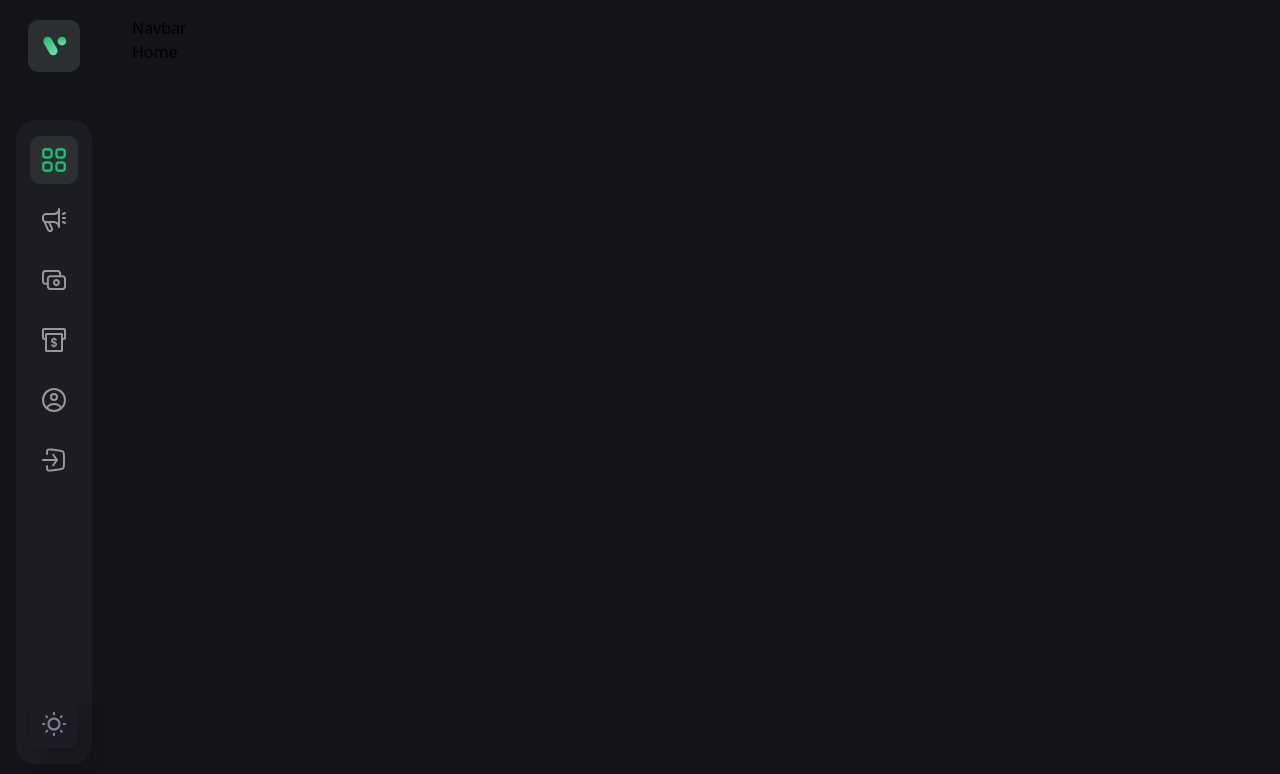
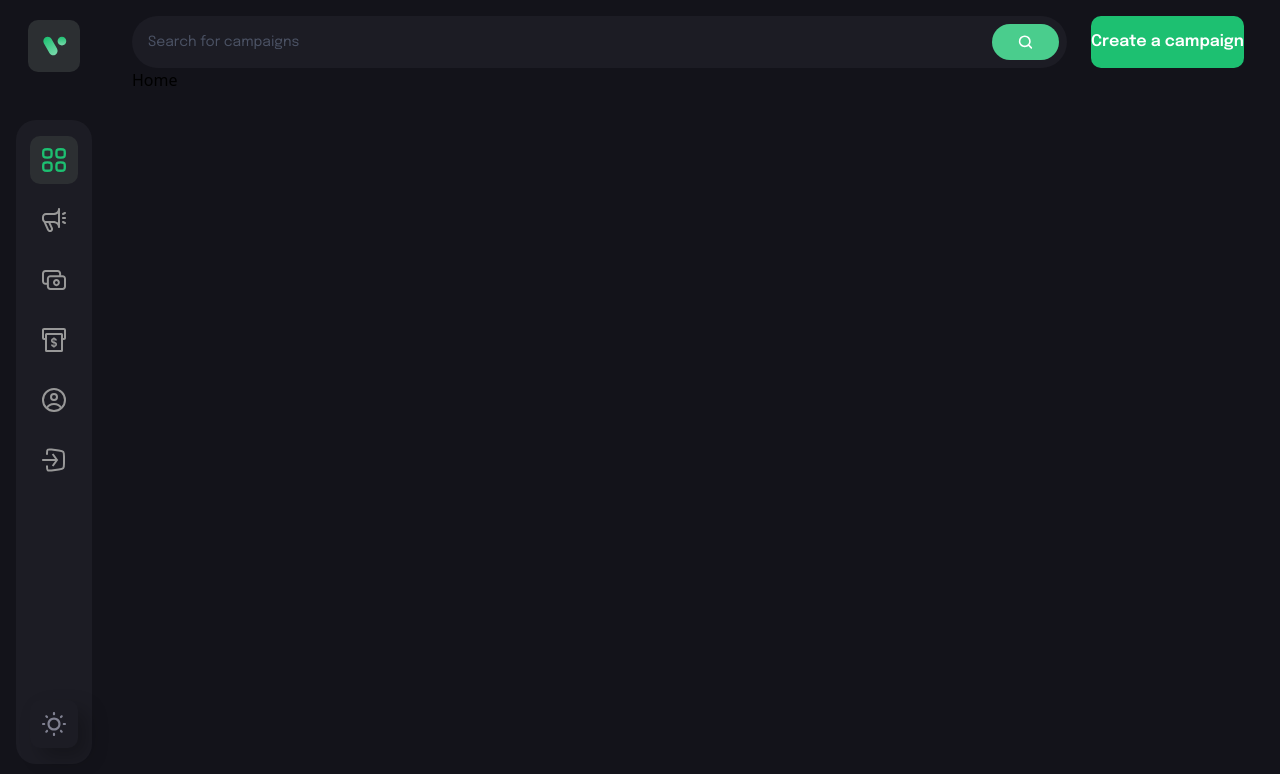
Before and after one commit to CodeKaito/Blockchain-Crowdfunding, a React (Vite) app in the folder client/: page / in a window 1280 px wide. Shown: the top 774 px of the page. Built offline with nearby package versions, Linux system fonts and the light colour scheme; what @thirdweb-dev/react would draw is missing.

Commit message:
modified:   client/src/components/CustomButton.jsx

```diff
--- a/client/src/components/CustomButton.jsx
+++ b/client/src/components/CustomButton.jsx
@@ -1,8 +1,14 @@
 import React from 'react'
 
-const CustomButton = () => {
+const CustomButton = ({ btnType, title, handleClick, styles }) => {
   return (
-    <div>CustomButton</div>
+    <button
+      type={btnType}
+      className={`font-epilogue font-semibold text-[16px] leading-[26px] text-white min-h-[52px] rounded-[10px] ${styles}`}
+      onClick={handleClick}
+    >
+      {title}
+    </button>
   )
 }
 
--- a/client/src/components/Navbar.jsx
+++ b/client/src/components/Navbar.jsx
@@ -6,8 +6,35 @@
 import { navlinks } from '../constants';
 
 const Navbar = () => {
+  const navigate = useNavigate();
+
+  const [isActive, setIsActive] = useState('dashboard');
+
+  const [toggleDrawer, setToggleDrawer] = useState(false);
+
+  const address = '0x42s...';
+
   return (
-    <div>Navbar</div>
+    <div className='flex md:flex-row flex-col-reverse justify-between mb-35 gap-6'>
+      <div className='lg:flex-1 flex flex-row max-[458px] py-2 pl-4 pr-2 h-[52px] bg-[#1c1c24] rounded-[100px]'>
+      <input type='text' placeholder='Search for campaigns' className='flex w-full font-epilogue font-normal text-[14px] placeholder:text-[#4b5264] text-white bg-transparent outline-none'/>
+        <div className='w-[72px] h-full rounded-[20px] bg-[#4acd8d] flex justify-center items-center cursor-pointer'>
+          <img src={search} alt="search" className='w-[15px] h-[15px] object-contain' />
+        </div>
+      </div>
+
+      <div className='sm:flex hidden flex-row justify-end gap-4'>
+        <CustomButton
+          btnType='button'
+          title={address ? 'Create a campaign' : 'Connect'}
+          styles={address ? 'bg-[#1dc071]' : 'bg-[#8c6dfd]'}
+          handleClick={() => {
+            if(address) navigate('create-campaign')
+            else 'connect()';
+          }}
+        />
+      </div>
+    </div>
   )
 }
 
```
